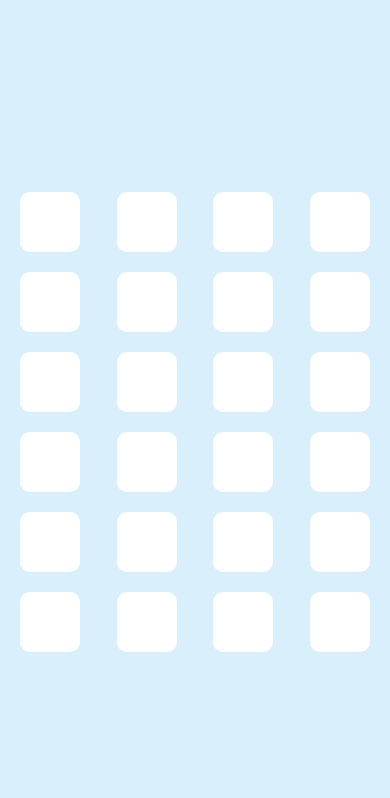
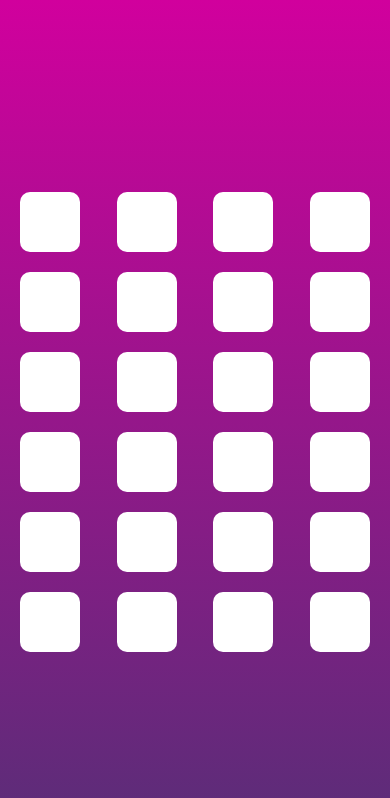
Before and after one commit to apethoud/creature-match, a React Native app: screen / in a window 390 px wide. Shown: the top 798 px of the page. Built offline with nearby package versions, Linux system fonts and the light colour scheme.

Commit message:
feature(tile grid): change background to purple

```diff
--- a/App.js
+++ b/App.js
@@ -3,14 +3,15 @@ import { StyleSheet, Text, View } from "react-native";
 import { store } from "./src/app/store";
 import { Provider } from "react-redux";
 import { Game } from "./src/features/game/game";
+import { LinearGradient } from "expo-linear-gradient";
 
 export default function App() {
   return (
     <Provider store={store}>
-      <View style={styles.container}>
+      <LinearGradient style={styles.container} colors={["#d1009d", "#582e77"]}>
         <Game />
         <StatusBar style="auto" />
-      </View>
+      </LinearGradient>
     </Provider>
   );
 }
@@ -18,7 +19,6 @@ export default function App() {
 const styles = StyleSheet.create({
   container: {
     flex: 1,
-    backgroundColor: "#d9effc",
     alignItems: "center",
     justifyContent: "center",
   },
--- a/package.json
+++ b/package.json
@@ -15,7 +15,8 @@
     "lodash": "^4.17.21",
     "react": "18.0.0",
     "react-native": "0.69.4",
-    "react-redux": "^8.0.2"
+    "react-redux": "^8.0.2",
+    "expo-linear-gradient": "~11.4.0"
   },
   "devDependencies": {
     "@babel/core": "^7.12.9"
```
Also changed, not shown: 1 other file (tests, documents, lock files or other folders).
